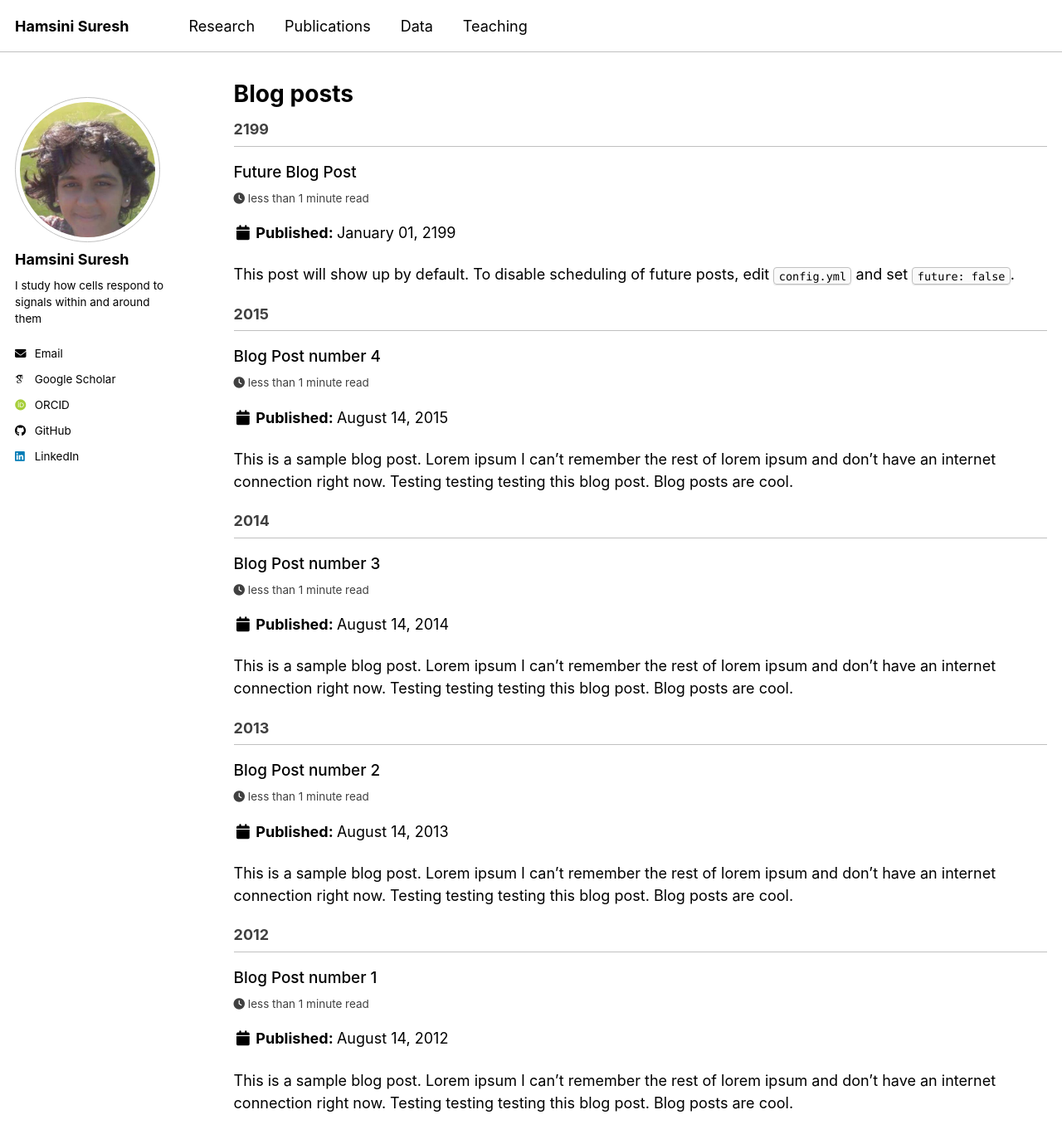
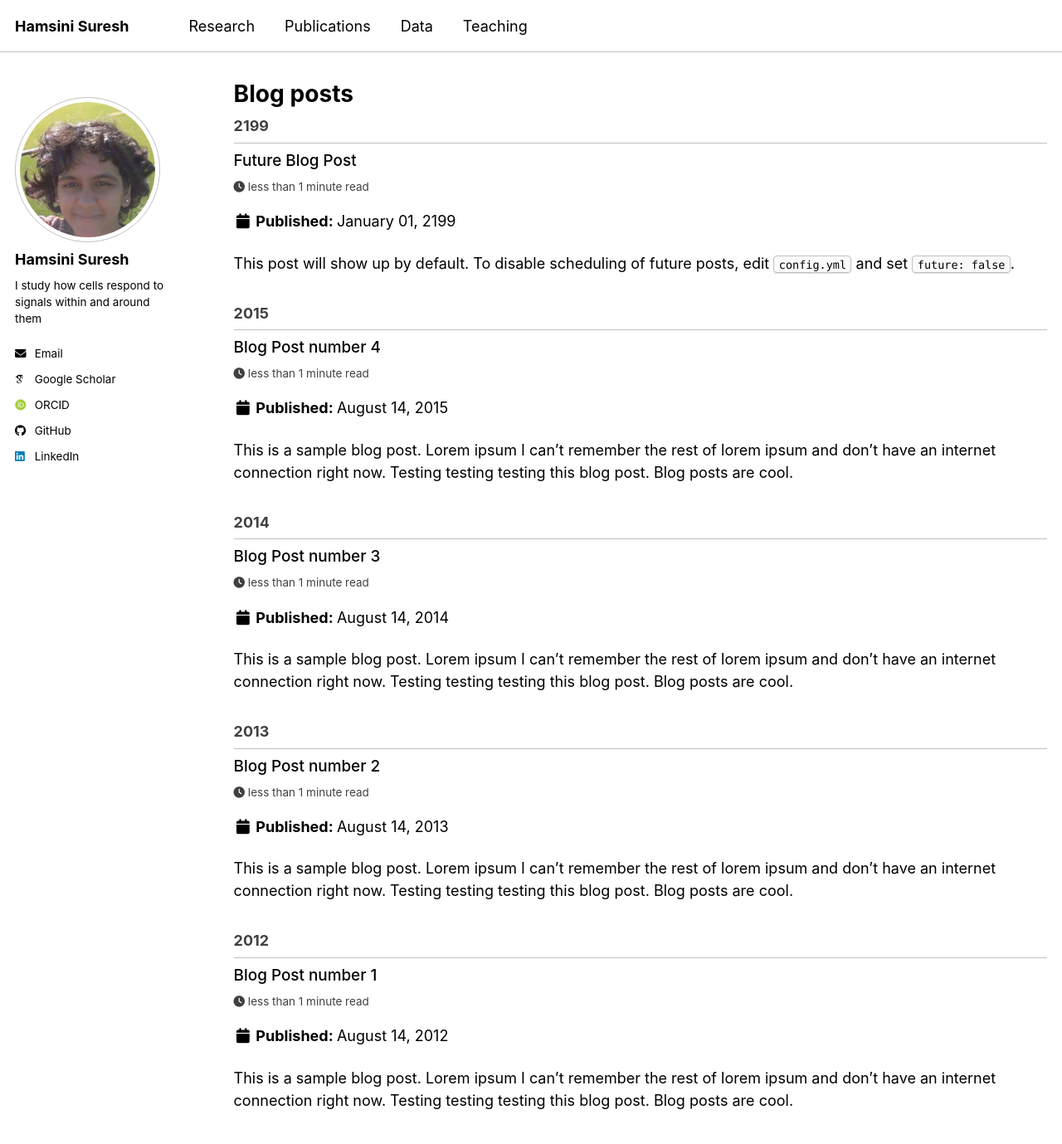
Before and after one commit to hamsinisuresh/hamsinisuresh.github.io, a Jekyll site: the page built from _pages/year-archive.html, in a window 1280 px wide and 1400 px high. Shown: the top 1379 px of the window at 83% size. Built offline with Jekyll 4.4.1, drawn with Linux system fonts in a browser that asks for light colours; some web fonts are replaced; a script bundle is joined from its source files by our own code; library files that are not in the unit come from our copies.

Commit message:
Update main.scss

```diff
--- a/assets/css/main.scss
+++ b/assets/css/main.scss
@@ -35,32 +35,43 @@
     "vendor/font-awesome/brands"
 ;
 
+
 /* ===== CLEAN COMPACT PUBLICATIONS ===== */
 
-/* Section headings */
-.archive h2 {
-  margin-top: 2em !important;   /* 2 line gap before section */
+/* ---- Section headings (handles section spacing) ---- */
+.archive h2,
+.archive__subtitle {
+  margin-top: 2em !important;     /* 2-line gap between sections */
   margin-bottom: 0.5em !important;
 }
 
-/* Each paper block */
-.archive__item {
-  margin: 0 0 1em 0 !important;  /* 1 line gap between papers */
-  padding: 0 !important;
+/* remove extra space before FIRST section */
+.archive h2:first-of-type,
+.archive__subtitle:first-of-type {
+  margin-top: 0 !important;
 }
 
-/* Remove extra gap after last item in a section */
-.archive__item:last-child {
+
+/* ---- Each paper block (controls spacing between papers) ---- */
+.archive .list__item {
+  margin-bottom: 0.8em !important;   /* ~1 line gap */
+}
+
+/* remove gap after last paper in section */
+.archive .list__item:last-child {
   margin-bottom: 0 !important;
 }
 
-/* Inner wrapper */
+
+/* ---- Inner wrapper ---- */
+.archive__item,
 .archive__item-body {
   margin: 0 !important;
   padding: 0 !important;
 }
 
-/* Title */
+
+/* ---- Title ---- */
 .archive__item-title {
   font-size: 1.05em;
   font-weight: 500;
@@ -70,13 +81,13 @@
   border-bottom: none !important;
 }
 
-/* Remove link styling */
 .archive__item-title a {
   text-decoration: none !important;
   border-bottom: none !important;
 }
 
-/* Text under title */
+
+/* ---- Text under title ---- */
 .archive__item-excerpt {
   margin: 0 !important;
   padding: 0 !important;
@@ -84,36 +95,21 @@
   line-height: 1.3;
 }
 
-/* Kill paragraph spacing */
+/* remove paragraph spacing */
 .archive__item-excerpt p {
   margin: 0 !important;
   padding: 0 !important;
 }
 
-/* Remove spacing between inner elements */
+/* remove spacing between all inner elements */
 .archive__item-excerpt * {
   margin-top: 0 !important;
   margin-bottom: 0 !important;
 }
 
-/* Optional helper class */
+
+/* ---- Optional helper ---- */
 .pub-line {
   margin: 0;
   line-height: 1.3;
 }
-
-/* spacing between papers */
-.list__item {
-  margin-bottom: 0.5em !important;
-}
-
-/* spacing before section headings */
-.archive h2 {
-  margin-top: 1em !important;
-  margin-bottom: 0.5em !important;
-}
-
-/* remove gap after last paper */
-.list__item:last-child {
-  margin-bottom: 0.5em !important;
-}
```
